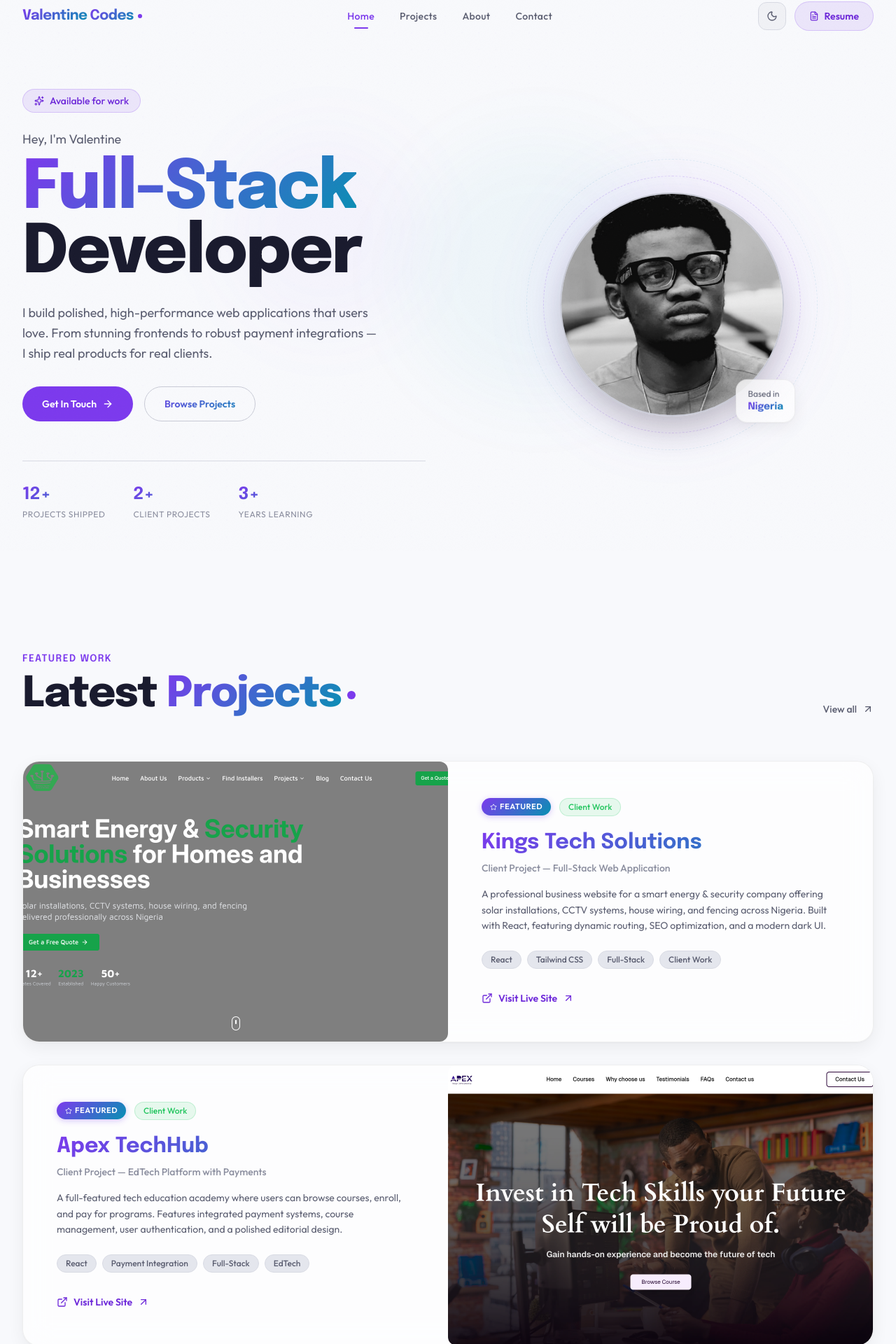
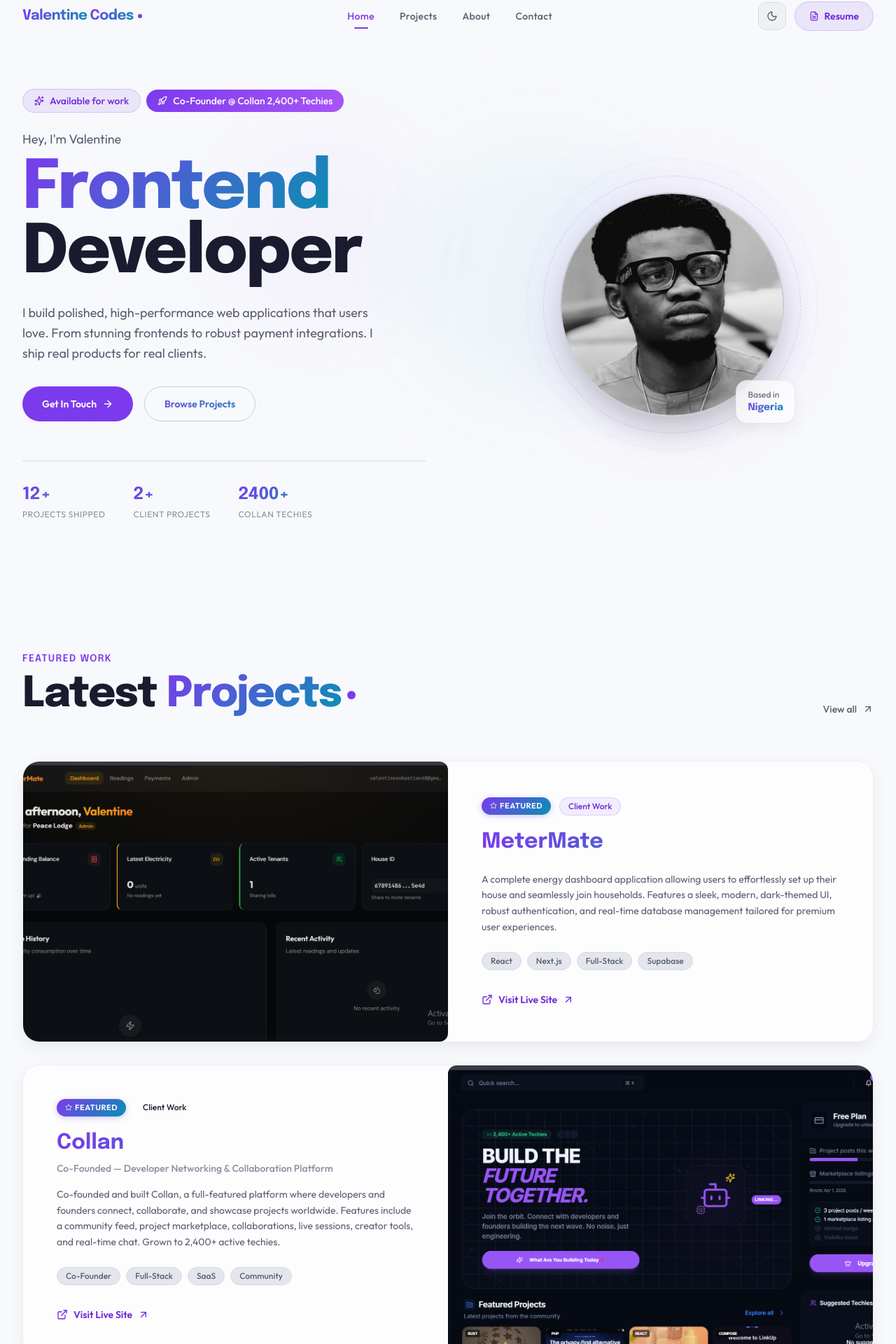
Before and after one commit to Mexican1922/Portfolio, a React (Vite) app: page / in a window 1280 px wide. Shown: the part 13-1933 px from the top of the page at 70% size. Built offline with nearby package versions, Linux system fonts and the light colour scheme.

Commit message:
Improve portfolio: stronger hero, case studies, better project storytelling

```diff
--- a/src/components/About.jsx
+++ b/src/components/About.jsx
@@ -7,8 +7,8 @@
 const highlights = [
   {
     icon: Code2,
-    title: 'Full-Stack Development',
-    desc: 'Building complete web applications from frontend to backend with React, Node.js, and modern frameworks.',
+    title: 'Frontend Development',
+    desc: 'Building polished, production-ready web applications using React, Next.js, Vue.js, and TypeScript with a focus on performance and clean code.',
   },
   {
     icon: Palette,
@@ -59,8 +59,16 @@
             <ScrollReveal>
               <p className="text-text-muted text-lg leading-relaxed">
                 Hi, I'm <span className="text-text font-semibold">Valentine Azolibe</span>, a
-                full-stack developer passionate about building clean, modern, and
-                user-friendly web applications.
+                Frontend Developer and Co-Founder of{' '}
+                <a
+                  href="https://collan.dev"
+                  target="_blank"
+                  rel="noopener noreferrer"
+                  className="text-accent-light font-medium border-b border-accent/30 hover:border-accent transition-colors"
+                >
+                  Collan
+                </a>
+                , a developer networking platform with 2,400+ active techies worldwide.
               </p>
             </ScrollReveal>
 
@@ -68,20 +76,21 @@
               <p className="text-text-muted text-lg leading-relaxed">
                 My journey into web development began in university, where I first
                 discovered frontend through a friend. Later, at{' '}
-                <span className="text-text font-medium">Aptech</span>, I sharpened
-                my skills in web development with Python, and since then, I've
-                been deeply committed to creating digital experiences that are both
-                functional and beautiful.
+                <span className="text-text font-medium">Aptech</span>, I deepened
+                my skills and built a strong foundation in modern web development.
+                Since then, I've been deeply committed to creating digital
+                experiences that are both functional and beautiful.
               </p>
             </ScrollReveal>
 
             <ScrollReveal delay={0.2}>
               <p className="text-text-muted text-lg leading-relaxed">
                 I specialize in building responsive web applications using{' '}
-                <span className="text-accent-light font-medium">React</span> and{' '}
+                <span className="text-accent-light font-medium">React</span>,{' '}
+                <span className="text-accent-light font-medium">Next.js</span>, and{' '}
                 <span className="text-accent-light font-medium">Vue.js</span>,
-                with a strong foundation in modern JavaScript, Tailwind CSS, and
-                Node.js. I've worked on diverse projects from{' '}
+                with a strong foundation in TypeScript, Tailwind CSS, Firebase, and Supabase.
+                I've worked on diverse projects from{' '}
                 <span className="text-text font-medium">
                   EdTech platforms with payment integration
                 </span>{' '}
--- a/src/components/Hero.jsx
+++ b/src/components/Hero.jsx
@@ -1,6 +1,6 @@
 import { Link } from 'react-router-dom'
 import { motion } from 'framer-motion'
-import { ArrowRight, Sparkles } from 'lucide-react'
+import { ArrowRight, Sparkles, Rocket } from 'lucide-react'
 import { useState, useEffect, useRef } from 'react'
 
 function useCountUp(target, duration = 1800) {
@@ -17,7 +17,6 @@
           const animate = (now) => {
             const elapsed = now - start
             const progress = Math.min(elapsed / duration, 1)
-            // Ease out cubic
             const eased = 1 - Math.pow(1 - progress, 3)
             setCount(Math.floor(eased * target))
             if (progress < 1) requestAnimationFrame(animate)
@@ -37,7 +36,7 @@
 export default function Hero() {
   const stat1 = useCountUp(12)
   const stat2 = useCountUp(2)
-  const stat3 = useCountUp(3)
+  const stat3 = useCountUp(2400)
 
   return (
     <section className="relative min-h-screen flex items-center pt-24 overflow-hidden">
@@ -59,12 +58,22 @@
               initial={{ opacity: 0, y: 30 }}
               animate={{ opacity: 1, y: 0 }}
               transition={{ duration: 0.7, delay: 0.2, ease: [0.16, 1, 0.3, 1] }}
-              className="flex items-center gap-2 mb-6"
+              className="flex flex-wrap items-center gap-2 mb-6"
             >
               <span className="inline-flex items-center gap-2 px-4 py-1.5 rounded-full bg-accent/10 border border-accent/20 text-accent-light text-sm font-medium">
                 <Sparkles size={14} />
                 Available for work
               </span>
+              <a
+                href="https://collan.dev"
+                target="_blank"
+                rel="noopener noreferrer"
+                className="inline-flex items-center gap-2 px-4 py-1.5 rounded-full text-sm font-medium text-white transition-all hover:opacity-90"
+                style={{ background: 'linear-gradient(135deg, #7c3aed, #a855f7)' }}
+              >
+                <Rocket size={14} />
+                Co-Founder @ Collan 2,400+ Techies
+              </a>
             </motion.div>
 
             <motion.p
@@ -82,7 +91,7 @@
               transition={{ duration: 0.8, delay: 0.4, ease: [0.16, 1, 0.3, 1] }}
               className="font-heading font-extrabold text-4xl sm:text-5xl md:text-6xl lg:text-7xl xl:text-8xl leading-[0.95] tracking-tight mb-6"
             >
-              <span className="text-text">Full-Stack</span>
+              <span className="text-text">Frontend</span>
               <br />
               Developer
             </motion.h1>
@@ -94,7 +103,7 @@
               className="text-text-muted text-lg leading-relaxed max-w-lg mb-8"
             >
               I build polished, high-performance web applications that users love.
-              From stunning frontends to robust payment integrations — I ship
+              From stunning frontends to robust payment integrations. I ship
               real products for real clients.
             </motion.p>
 
@@ -150,7 +159,7 @@
                   {stat3.count}+
                 </p>
                 <p className="text-text-dim text-xs mt-1 uppercase tracking-wider">
-                  Years Learning
+                  Collan Techies
                 </p>
               </div>
             </motion.div>
@@ -164,7 +173,7 @@
             className="order-1 lg:order-2 flex justify-center"
           >
             <div className="relative">
-              {/* Rotating ring — hidden on mobile to prevent overflow */}
+              {/* Rotating ring */}
               <div className="absolute -inset-6 rounded-full border border-dashed border-accent/20 animate-spin-slow hidden sm:block" />
               <div className="absolute -inset-12 rounded-full border border-dashed border-accent-2/10 animate-spin-slow hidden sm:block" style={{ animationDirection: 'reverse', animationDuration: '30s' }} />
 
@@ -188,7 +197,7 @@
               >
                 <p className="text-xs text-text-muted">Based in</p>
                 <p className="font-heading font-bold text-sm text-text">
-                   Nigeria
+                  Nigeria
                 </p>
               </motion.div>
             </div>
--- a/src/data/projects.js
+++ b/src/data/projects.js
@@ -1,4 +1,27 @@
 export const featuredProjects = [
+  {
+    id: "metermate",
+    title: "MeterMate",
+    description:
+      "A complete energy dashboard application allowing users to effortlessly set up their house and seamlessly join households. Features a sleek, modern, dark-themed UI, robust authentication, and real-time database management tailored for premium user experiences.",
+    image: "/images/metermate.png",
+    url: "https://naija-metermate.vercel.app",
+    tags: ["React", "Next.js", "Full-Stack", "Supabase"],
+    badge: "fullstack",
+  },
+  {
+    id: "collan",
+    title: "Collan",
+    subtitle: "Co-Founded — Developer Networking & Collaboration Platform",
+    description:
+      "Co-founded and built Collan, a full-featured platform where developers and founders connect, collaborate, and showcase projects worldwide. Features include a community feed, project marketplace, collaborations, live sessions, creator tools, and real-time chat. Grown to 2,400+ active techies.",
+    image: "/images/collan.png",
+    url: "https://collan.dev",
+    tags: ["Co-Founder", "Full-Stack", "SaaS", "Community"],
+    badge: "founder",
+    highlight: "Build The Future Together — 2,400+ Active Techies",
+    stats: { members: "2,400+", linkedin: "478+", whatsapp: "500+" },
+  },
   {
     id: "kings-tech",
     title: "Kings Tech Solutions",
@@ -7,7 +30,7 @@
       "A professional business website for a smart energy & security company offering solar installations, CCTV systems, house wiring, and fencing across Nigeria. Built with React, featuring dynamic routing, SEO optimization, and a modern dark UI.",
     image: "/images/kings-tech.png",
     url: "https://kingstechsolutions.org",
-    tags: ["React", "Tailwind CSS", "Full-Stack", "Client Work"],
+    tags: ["React", "Tailwind CSS", "Frontend", "Client Work"],
     badge: "client",
     highlight: "Smart Energy & Security Solutions for Homes and Businesses",
     stats: { states: "12+", year: "2023", customers: "50+" },
@@ -20,7 +43,7 @@
       "A full-featured tech education academy where users can browse courses, enroll, and pay for programs. Features integrated payment systems, course management, user authentication, and a polished editorial design.",
     image: "/images/apex-techhub.png",
     url: "https://apex-techhub.com",
-    tags: ["React", "Payment Integration", "Full-Stack", "EdTech"],
+    tags: ["React", "Payment Integration", "Frontend", "EdTech"],
     badge: "client",
     highlight: "Invest in Tech Skills your Future Self will be Proud of",
     stats: null,
@@ -28,16 +51,6 @@
 ];
 
 export const otherProjects = [
-  {
-    id: "metermate",
-    title: "MeterMate",
-    description:
-      "A complete energy dashboard application allowing users to effortlessly set up their house and seamlessly join households. Features a sleek, modern, dark-themed UI, robust authentication, and real-time database management tailored for premium user experiences.",
-    image: "/images/metermate.jpeg",
-    url: "https://naija-metermate.vercel.app",
-    tags: ["React", "Next.js", "Full-Stack", "Supabase"],
-    badge: "fullstack",
-  },
   {
     id: "stockflow",
     title: "StockFlow",
@@ -70,23 +83,13 @@
   },
   {
     id: "ticket-vue",
-    title: "Ticket Management",
+    title: "Ticket Management — Vue",
     description:
       "Vue.js implementation demonstrating framework versatility with reactive components and efficient state management.",
     image: "/images/ticket-vue.png",
     url: "https://ticket-app-vue.onrender.com",
     tags: ["Vue.js", "Full-Stack"],
     badge: "vue",
-  },
-  {
-    id: "audiophile",
-    title: "Audiophile E-commerce",
-    description:
-      "Premium audio equipment e-commerce platform with product browsing, shopping cart, checkout flow, and responsive design.",
-    image: "/images/audiophile.png",
-    url: "https://audiophile-tvvc.onrender.com",
-    tags: ["React", "E-commerce"],
-    badge: "react",
   },
   {
     id: "animeloop",
@@ -98,68 +101,10 @@
     tags: ["React", "API Integration"],
     badge: "fullstack",
   },
-  {
-    id: "soldierweb",
-    title: "SoldierWeb",
-    description:
-      "Military-themed web application featuring robust backend architecture, user authentication, and content management system.",
-    image: "/images/soldierweb.png",
-    url: "https://soldierweb.onrender.com",
-    tags: ["Full-Stack", "Auth"],
-    badge: "fullstack",
-  },
-  {
-    id: "weight-loss",
-    title: "Weight Loss Platform",
-    description:
-      "Health and fitness platform for tracking weight loss goals with interactive charts, progress monitoring, and motivational features.",
-    image: "/images/weight.png",
-    url: "https://weight-loss-rose.vercel.app",
-    tags: ["React", "Frontend"],
-    badge: "frontend",
-  },
-  {
-    id: "space",
-    title: "Space Exploration",
-    description:
-      "Interactive space exploration website with stunning visuals, smooth animations, and educational content about the cosmos.",
-    image: "/images/space.png",
-    url: "https://space-rho-pearl.vercel.app",
-    tags: ["Frontend", "Animations"],
-    badge: "frontend",
-  },
-  {
-    id: "autohub",
-    title: "Auto Hub",
-    description:
-      "Auto parts e-commerce store featuring clean design, intuitive product browsing, filtering system, and responsive layout.",
-    image: "/images/autohub.png",
-    url: "https://auto-hub-gamma.vercel.app",
-    tags: ["React", "E-commerce"],
-    badge: "frontend",
-  },
-  {
-    id: "villa-agency",
-    title: "Villa Agency",
-    description:
-      "Real estate website showcasing luxury properties with modern UI, property listings, detailed views, and contact forms.",
-    image: "/images/villa.png",
-    url: "https://villaagency-seven.vercel.app/",
-    tags: ["Frontend", "UI/UX"],
-    badge: "frontend",
-  },
 ];
 
 export const skills = {
-  "Full-Stack Development": [
-    "React.js",
-    "Vue.js",
-    "Next.js",
-    "Node.js",
-    "Express.js",
-    "Python",
-    "REST APIs",
-  ],
+  "Full-Stack Development": ["React.js", "Vue.js", "Next.js", "REST APIs"],
   "Frontend & Design": [
     "JavaScript (ES6+)",
     "TypeScript",
@@ -167,14 +112,13 @@
     "CSS3 & HTML5",
     "Responsive Design",
     "UI/UX Design",
-    "Figma",
   ],
   "Tools & Platforms": [
     "Git & GitHub",
     "Vercel",
     "Render",
     "Firebase",
-    "MongoDB",
+    "Supabase",
     "Payment Systems",
     "SEO Optimization",
   ],
@@ -195,5 +139,5 @@
   email: "valentinechibuzor480@gmail.com",
   phone: "+2347049495832",
   resume:
-    "https://drive.google.com/file/d/14lD9mBiDsS4UGcHWIrBFS8aCIi0FZb_v/view?usp=drivesdk",
+    "https://drive.google.com/file/d/1Ji-izY8MM61zjFUiqJVvO3HHHNh_cQK6/view?usp=drivesdk",
 };
--- a/src/pages/ProjectsPage.jsx
+++ b/src/pages/ProjectsPage.jsx
@@ -1,14 +1,15 @@
 import { useState } from 'react'
 import { motion, AnimatePresence } from 'framer-motion'
-import { ArrowUpRight, ExternalLink, Star } from 'lucide-react'
+import { ArrowUpRight, ExternalLink, Star, Rocket } from 'lucide-react'
 import ScrollReveal from '../components/ScrollReveal'
 import { featuredProjects, otherProjects } from '../data/projects'
 
 const allProjects = [...featuredProjects, ...otherProjects]
-const filters = ['All', 'Client Work', 'Firebase', 'React', 'Vue.js', 'Full-Stack', 'Frontend']
+const filters = ['All', 'Co-Founder', 'Client Work', 'Firebase', 'React', 'Vue.js', 'Full-Stack', 'Frontend']
 
 // Map filter name → matching badge values
 const badgeMap = {
+  'Co-Founder': ['founder'],
   'Client Work': ['client'],
   'Firebase': ['firebase'],
   'React': ['react'],
@@ -20,9 +21,7 @@
 function getFiltered(projects, filter) {
   if (filter === 'All') return projects
   return projects.filter((p) => {
-    // Check exact tag match
     const tagMatch = p.tags?.some((t) => t === filter)
-    // Check badge match
     const badges = badgeMap[filter] || []
     const badgeMatch = badges.includes(p.badge)
     return tagMatch || badgeMatch
@@ -42,6 +41,19 @@
     },
   }),
   exit: { opacity: 0, scale: 0.95, transition: { duration: 0.2 } },
+}
+
+function getBadgeLabel(badge) {
+  switch (badge) {
+    case 'founder': return 'Co-Founder'
+    case 'react': return 'React'
+    case 'vue': return 'Vue.js'
+    case 'fullstack': return 'Full-Stack'
+    case 'frontend': return 'Frontend'
+    case 'firebase': return 'Firebase'
+    case 'client': return 'Client Work'
+    default: return badge
+  }
 }
 
 export default function ProjectsPage() {
@@ -100,7 +112,7 @@
           ))}
         </div>
 
-        {/* Projects Grid — keyed by filter to force re-mount + animate */}
+        {/* Projects Grid */}
         <motion.div
           key={activeFilter}
           className="grid sm:grid-cols-2 lg:grid-cols-3 gap-6"
@@ -140,21 +152,22 @@
                             Client
                           </span>
                         )}
-                        <span
-                          className={`badge-${project.badge} text-[10px] font-medium px-2.5 py-0.5 rounded-full`}
-                        >
-                          {project.badge === 'react'
-                            ? 'React'
-                            : project.badge === 'vue'
-                              ? 'Vue.js'
-                              : project.badge === 'fullstack'
-                                ? 'Full-Stack'
-                                : project.badge === 'frontend'
-                                  ? 'Frontend'
-                                  : project.badge === 'firebase'
-                                    ? ' Firebase'
-                                    : 'Client Work'}
-                        </span>
+                        {project.badge === 'founder' && (
+                          <span
+                            className="flex items-center gap-1 text-[10px] font-semibold px-2.5 py-0.5 rounded-full text-white"
+                            style={{ background: 'linear-gradient(135deg, #7c3aed, #a855f7)' }}
+                          >
+                            <Rocket size={8} />
+                            Co-Founder
+                          </span>
+                        )}
+                        {project.badge !== 'founder' && (
+                          <span
+                            className={`badge-${project.badge} text-[10px] font-medium px-2.5 py-0.5 rounded-full`}
+                          >
+                            {getBadgeLabel(project.badge)}
+                          </span>
+                        )}
                       </div>
                     </div>
 
```
Also changed, not shown: public/images/collan.png (added), public/images/metermate.png (added).
